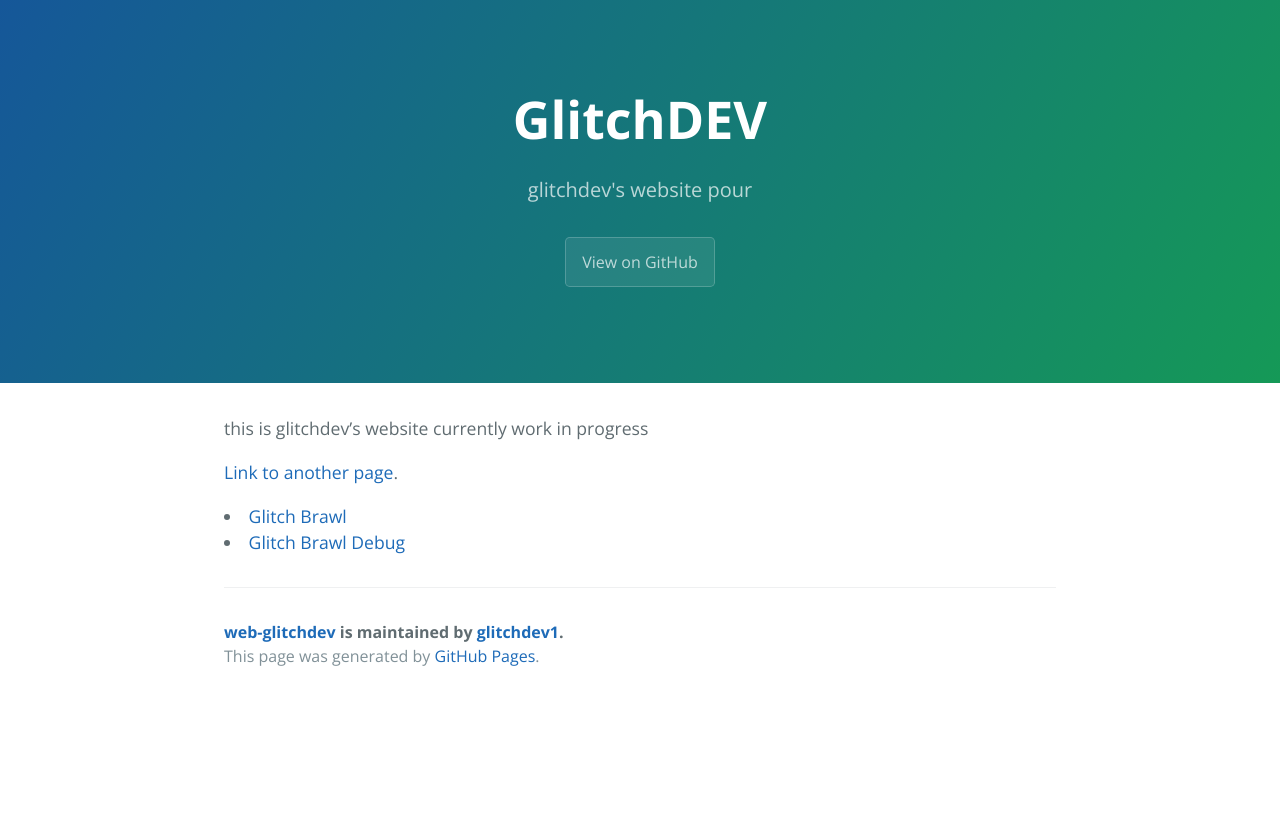
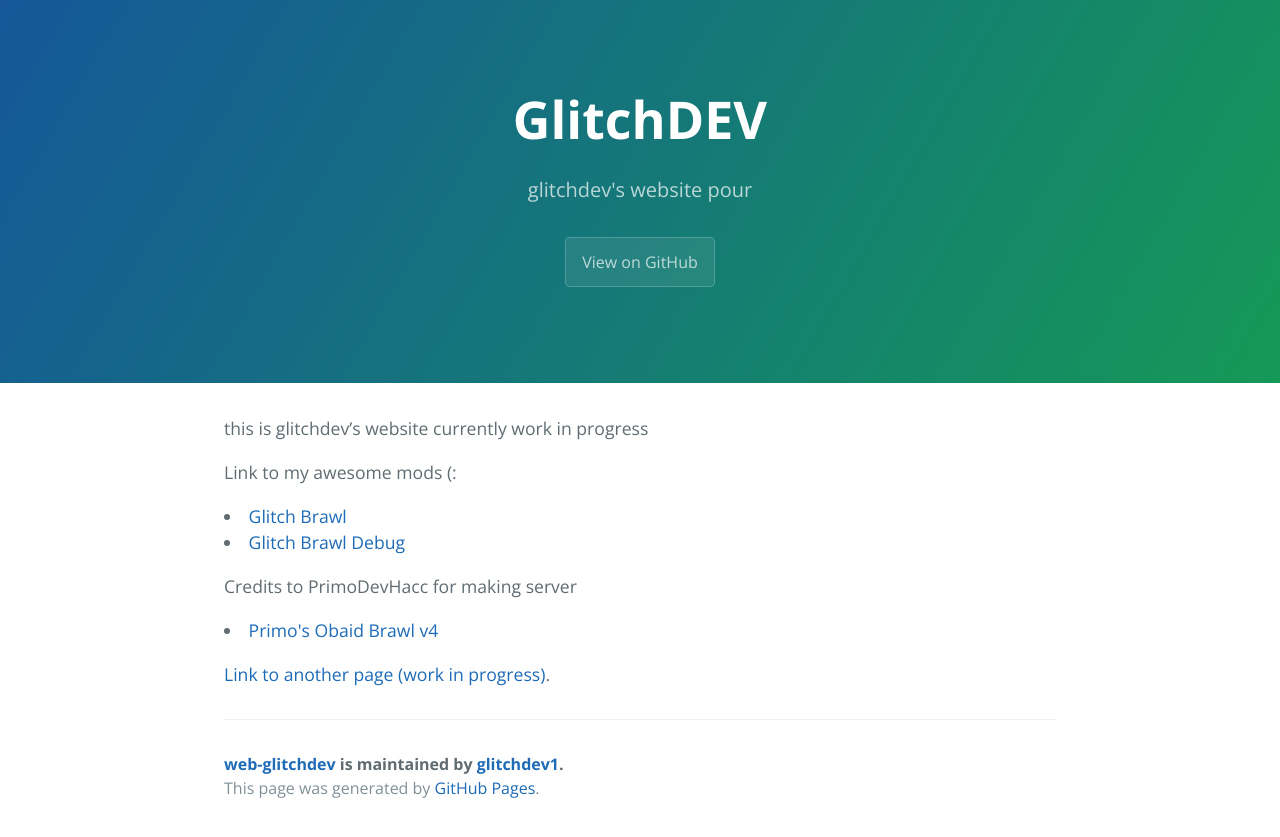
Before and after one commit to glitchdev1/web-glitchdev, a Jekyll site: the page built from index.md, in a window 1280 px wide. Shown: the top 837 px of the page. Built offline with Jekyll 4.4.1, drawn with Linux system fonts in a browser that asks for light colours.

Commit message:
Update index.md

```diff
--- a/index.md
+++ b/index.md
@@ -4,10 +4,79 @@
 
 this is glitchdev's website currently work in progress
 
-[Link to another page](./another-page.html).
+Link to my awesome mods (:
  <li class="masthead__menu-item">
           <a href="https://ioair.link/9fyjmk">Glitch Brawl</a>
         </li>
  <li class="masthead__menu-item">
           <a href="https://ioair.link/gmycpk">Glitch Brawl Debug</a>
         </li>
+Credits to PrimoDevHacc for making server
+ <li class="masthead__menu-item">
+          <a href="https://github.com/Super-brawl-team/Obiad-brawl-v4">Primo's Obaid Brawl v4</a>
+        </li>
+
+
+
+
+
+
+
+
+
+
+
+
+
+
+
+
+
+
+
+
+
+
+
+
+
+
+
+
+
+
+
+
+
+
+
+
+
+
+
+
+
+
+
+
+
+
+
+
+
+
+
+
+
+
+
+
+
+
+
+
+
+
+
+
+[Link to another page (work in progress)](./another-page.html).
```
